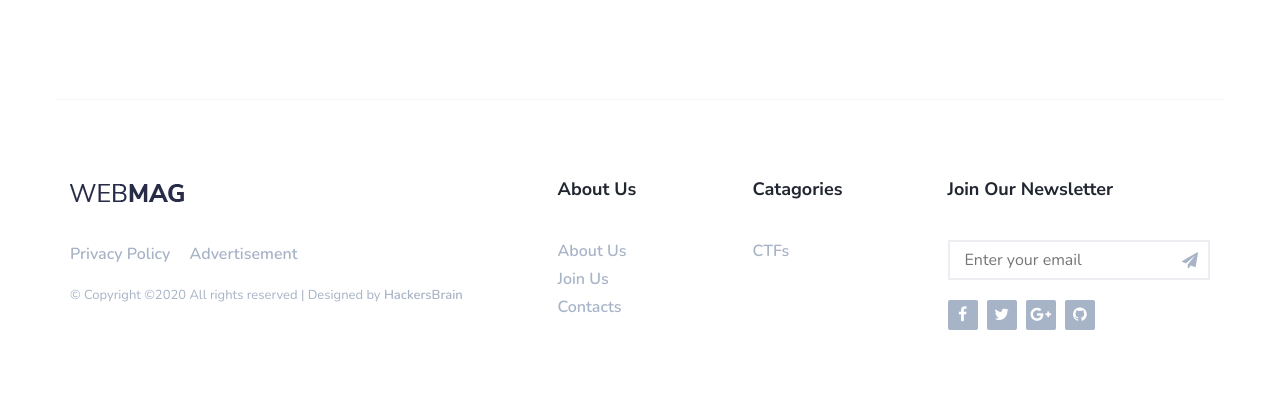
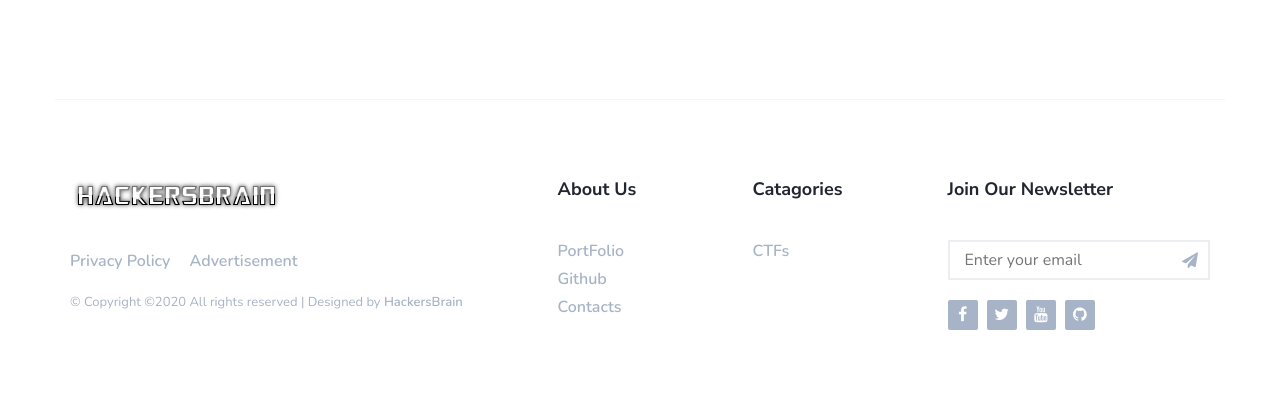
Before and after one commit to thehackersbrain/django_blog, a Django app: page /about/ in a window 1280 px wide. Shown: the part 1454-1864 px from the top of the page. Run offline with Django 3.2, Linux system fonts and the light colour scheme; data comes from the database, SQL or seed files in the repository; some libraries are stand-ins or nearby versions.

Commit message:
Finalised Project for Early Release

```diff
--- a/static/css/style.css
+++ b/static/css/style.css
@@ -952,6 +952,9 @@ RESPONSIVE
      color: #FFF;
      opacity: 0.9;
 }
+.footer-social li a:hover {
+    background-color: #494848;
+}
 /*=========================================================
 	RESPONSIVE
 ===========================================================*/
--- a/templates/base/asidebar.html
+++ b/templates/base/asidebar.html
@@ -6,8 +6,9 @@
     <ul class="nav-aside-menu">
       <li><a href="{% url 'home' %}">Home</a></li>
       <li><a href="{% url 'about' %}">About Us</a></li>
-      <li><a href="#">Join Us</a></li>
-      <li><a href="#">Advertisement</a></li>
+      <li><a href="https://github.com/hackers-brain">Github</a></li>
+      <li><a href="https://www.youtube.com/channel/UCpGLOEm0RqivXv3pxNjneNQ?view_as=subscriber">Youtube</a></li>
+      <li><a href="https://hackersbrain.pythonanywhere.com">PortFolio</a></li>
       <li><a href="{% url 'contact' %}">Contacts</a></li>
     </ul>
   </div>
--- a/templates/base/base.html
+++ b/templates/base/base.html
@@ -21,8 +21,8 @@
 
 						<!-- nav -->
 						<ul class="nav-menu nav navbar-nav">
-							<li><a href="category.html">News</a></li>
-							<li><a href="category.html">Popular</a></li>
+							<li><a href="https://github.com/hackers-brain/">Github</a></li>
+							<li><a href="https://www.youtube.com/channel/UCpGLOEm0RqivXv3pxNjneNQ?view_as=subscriber">Youtube</a></li>
 							{% for menu in menu %}
 							<li class="cat-{{ forloop.counter }}"><a href="{% url 'category' menu.menu %}">{{ menu.menu }}</a></li>
 							{% endfor %}
--- a/templates/base/footer.html
+++ b/templates/base/footer.html
@@ -28,8 +28,8 @@ Copyright &copy;<script>document.write(new Date().getFullYear());</script> All r
             <div class="footer-widget">
               <h3 class="footer-title">About Us</h3>
               <ul class="footer-links">
-                <li><a href="{% url 'about' %}">About Us</a></li>
-                <li><a href="#">Join Us</a></li>
+                <li><a href="https://hackersbrain.pythonanywhere.com" target='_blank'>PortFolio</a></li>
+                <li><a href="https://github.com/hackers-brain/" target='_blank'>Github</a></li>
                 <li><a href="{% url 'contact' %}">Contacts</a></li>
               </ul>
             </div>
@@ -58,10 +58,10 @@ Copyright &copy;<script>document.write(new Date().getFullYear());</script> All r
             </form>
           </div>
           <ul class="footer-social">
-            <li><a href="https://www.facebook.com/sajib1058" target="_blank"><i class="fa fa-facebook"></i></a></li>
-            <li><a href="https://twitter.com/sajib1066" target="_blank"><i class="fa fa-twitter"></i></a></li>
-            <li><a href="https://aboutme.google.com/u/0/?referer=gplus" target="_blank"><i class="fa fa-google-plus"></i></a></li>
-            <li><a href="https://github.com/sajib1066" target="_blank"><i class="fa fa-github"></i></a></li>
+            <li><a href="#" target="_blank"><i class="fa fa-facebook"></i></a></li>
+            <li><a href="#" target="_blank"><i class="fa fa-twitter"></i></a></li>
+            <li><a href="https://www.youtube.com/channel/UCpGLOEm0RqivXv3pxNjneNQ?view_as=subscriber" target="_blank"><i class="fa fa-youtube"></i></a></li>
+            <li><a href="https://github.com/hackers-brain/" target="_blank"><i class="fa fa-github"></i></a></li>
           </ul>
         </div>
       </div>
```
Also changed, not shown: static/img/logo.png, static/img/logo_bak.png (added).
